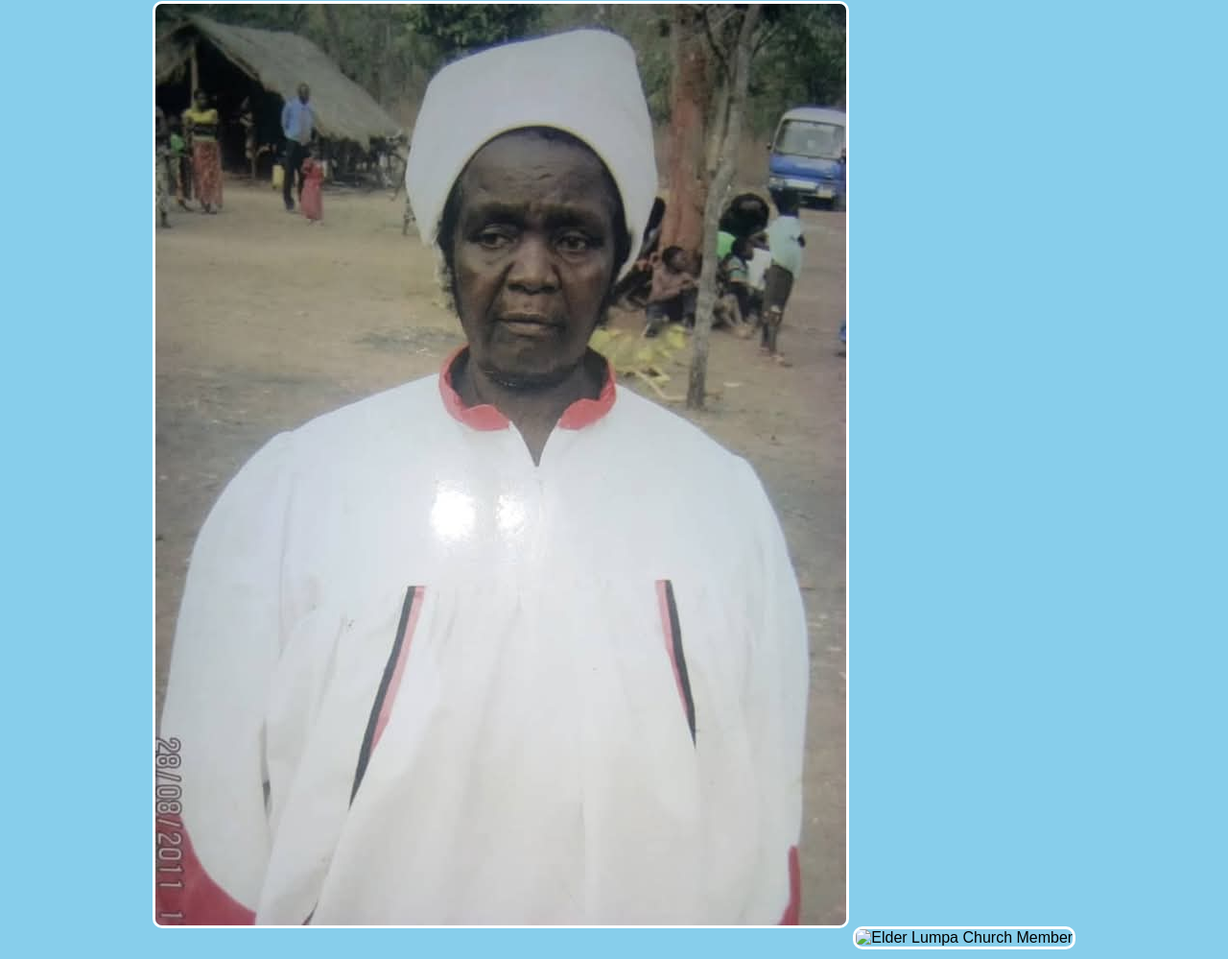
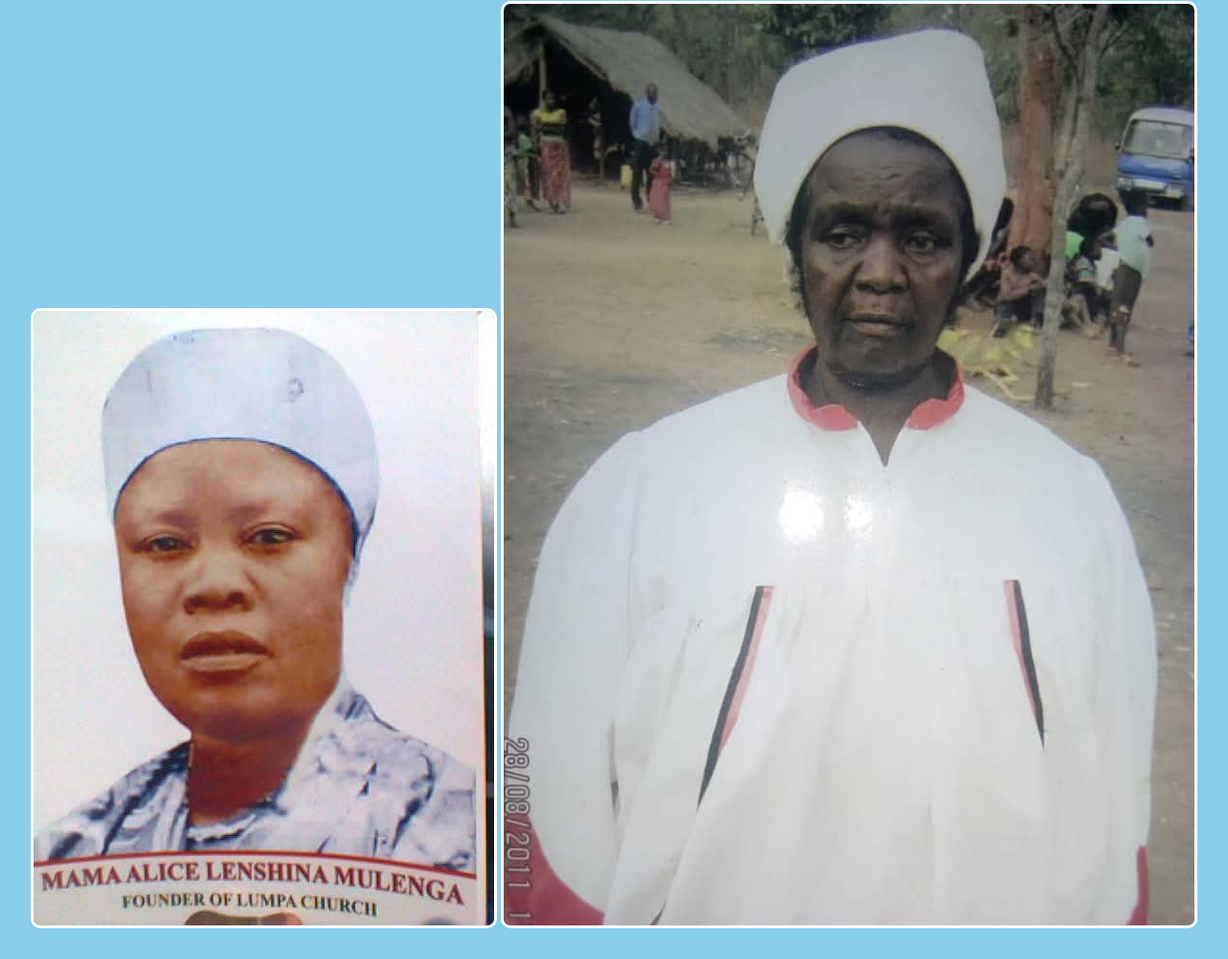
Before and after one commit to benelohim2003/Lumpa-music-, a plain HTML site: page index.html in a window 1280 px wide. Shown: the part 281-1280 px from the top of the page at 96% size. Drawn offline with Linux system fonts and the light colour scheme.

Commit message:
Update index.html

```diff
--- a/index.html
+++ b/index.html
@@ -71,8 +71,9 @@
 
   <div class="demo-images">
     <h2>Historical and Community Photos</h2>
-    <img src="FB_IMG_1747836530371.jpg" alt="District Commissioner and Prophetess Lenshina">
-    <img src="file-8pTjHz5zpBurHv2f19NwnS" alt="Elder Lumpa Church Member">
+    <img src="FB_IMG_1747836663461.jpg" alt="District Commissioner and Prophetess Lenshina">
+    <img src="FB_IMG_1747836530371.jpg" alt="Elder Lumpa Church Member">
+    <img src="FB_IMG_1747836566559.jpg" alt="Elder Lumpa Church Member">
   </div>
 </body>
 </html>
```
